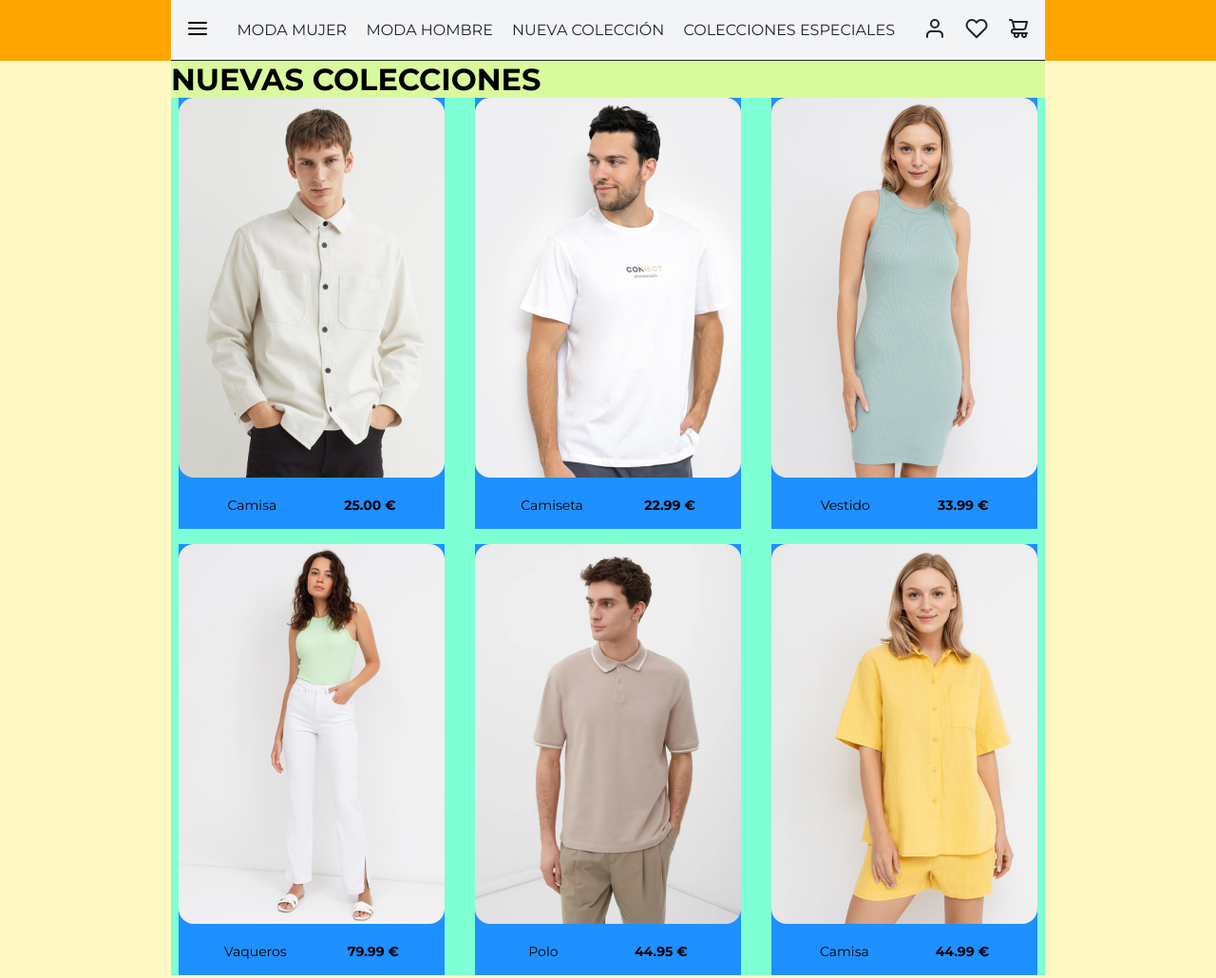
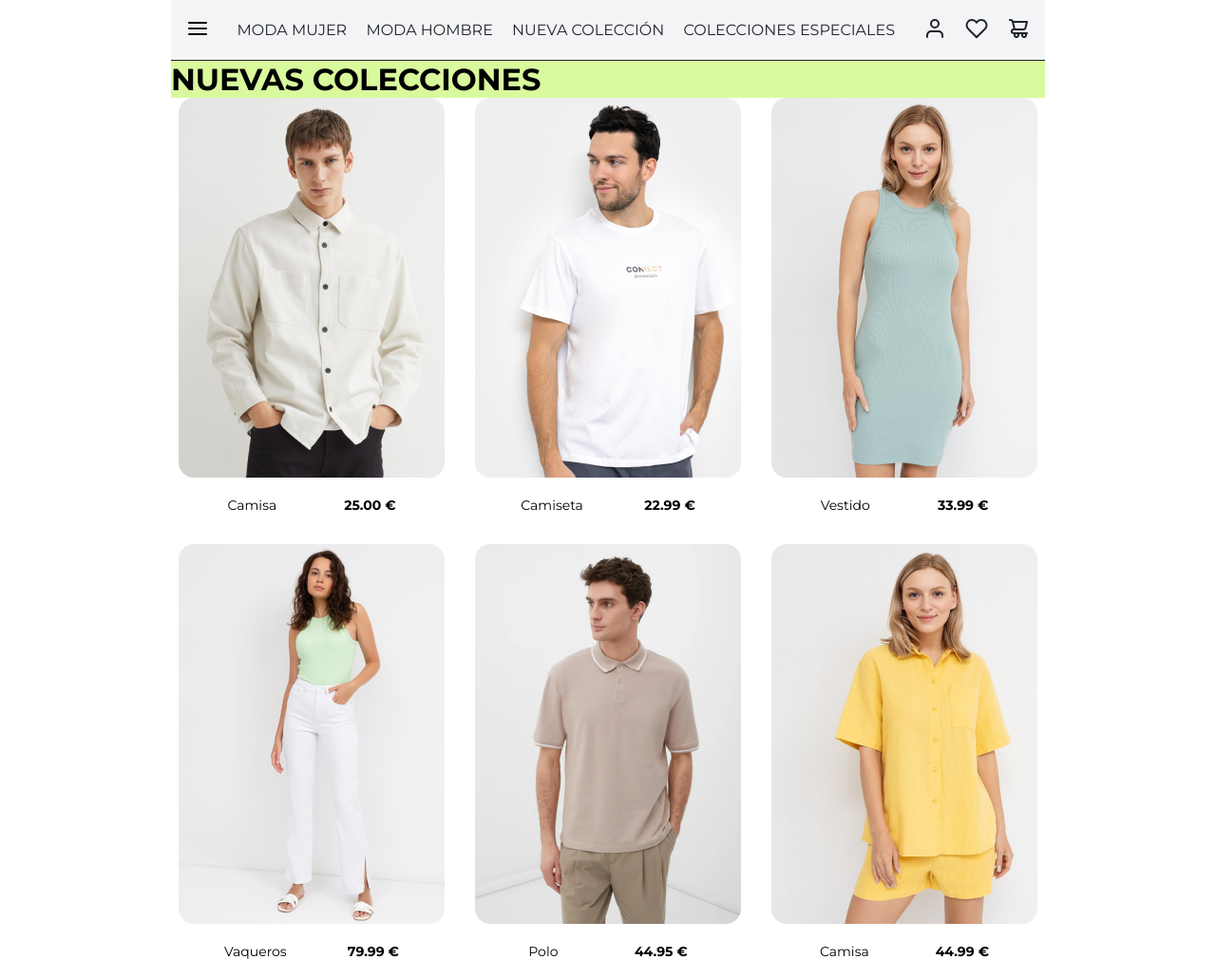
Before and after one commit to PacoMateos/LaboratorioJS_Modulo_1, a plain HTML site: page index.html in a window 1280 px wide. Shown: the top 1030 px of the page at 95% size. Drawn offline with Linux system fonts and the light colour scheme.

Commit message:
ajuste color y fuentes

```diff
--- a/styles.css
+++ b/styles.css
@@ -15,7 +15,7 @@
 body{
   margin: 0;
   font-family: "Montserrat", sans-serif;
-  background-color: #fef9c3;
+  background-color: var(--colorBlanco);
 
 }
 /* NAVBAR */
@@ -24,7 +24,7 @@ body{
   width: 100%;
   top: 0;
   left: 0;
-  background-color: orange;
+  background-color: var(--colorBlanco);
 }
 .container-navbar{
   max-width: 920px;
@@ -78,12 +78,12 @@ main{
   grid-template-columns: repeat(auto-fit, minmax(280px, 1fr));
   gap: 1rem;
   justify-items: center;
-  background-color: aquamarine;
+  background-color: var(--colorBlanco);
 }
 
 .product{
   font-size: 14px;
-  background-color: dodgerblue;
+  background-color: var(--colorBlanco);
 }
 
 .product-img{
```
Also changed, not shown: 1 other file.
